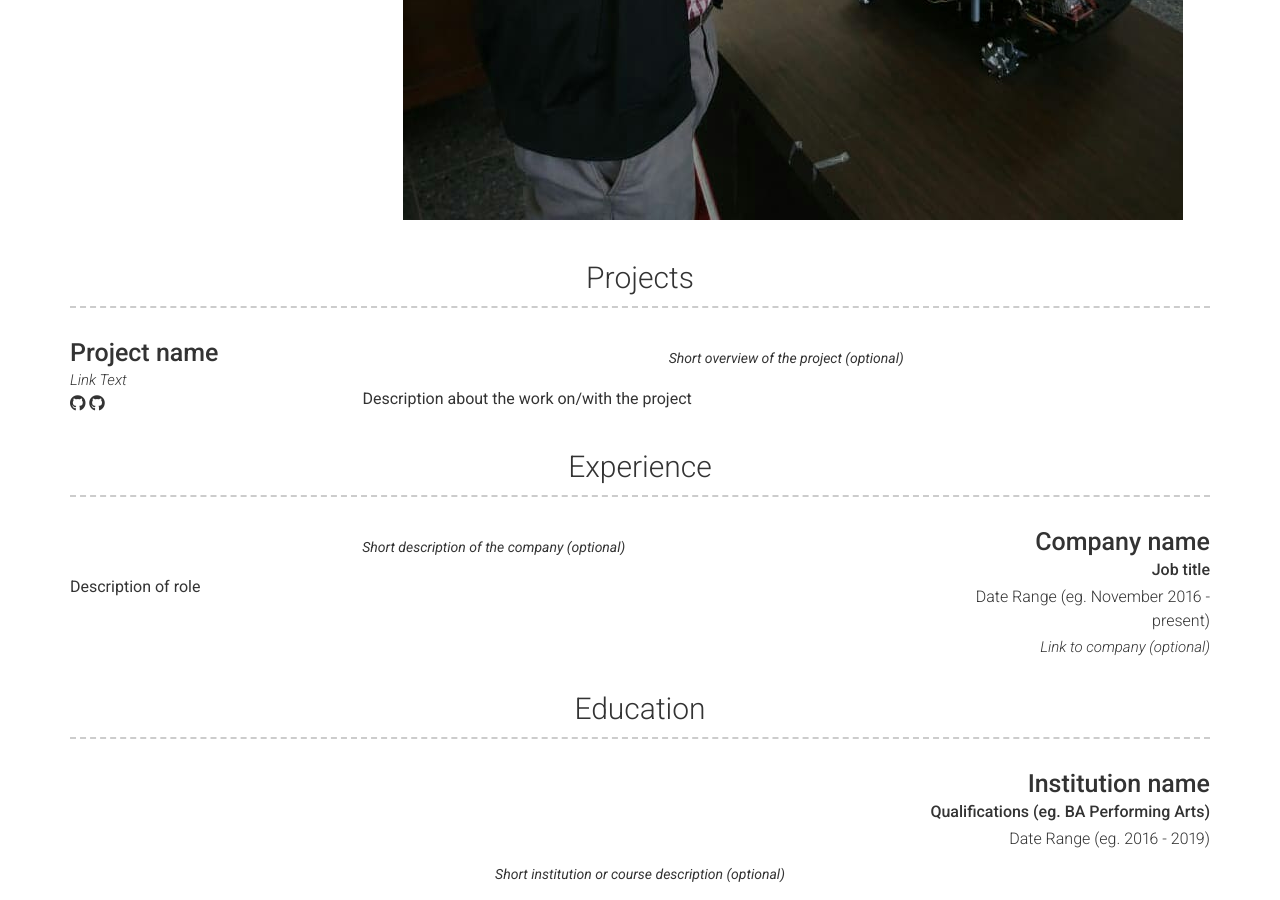
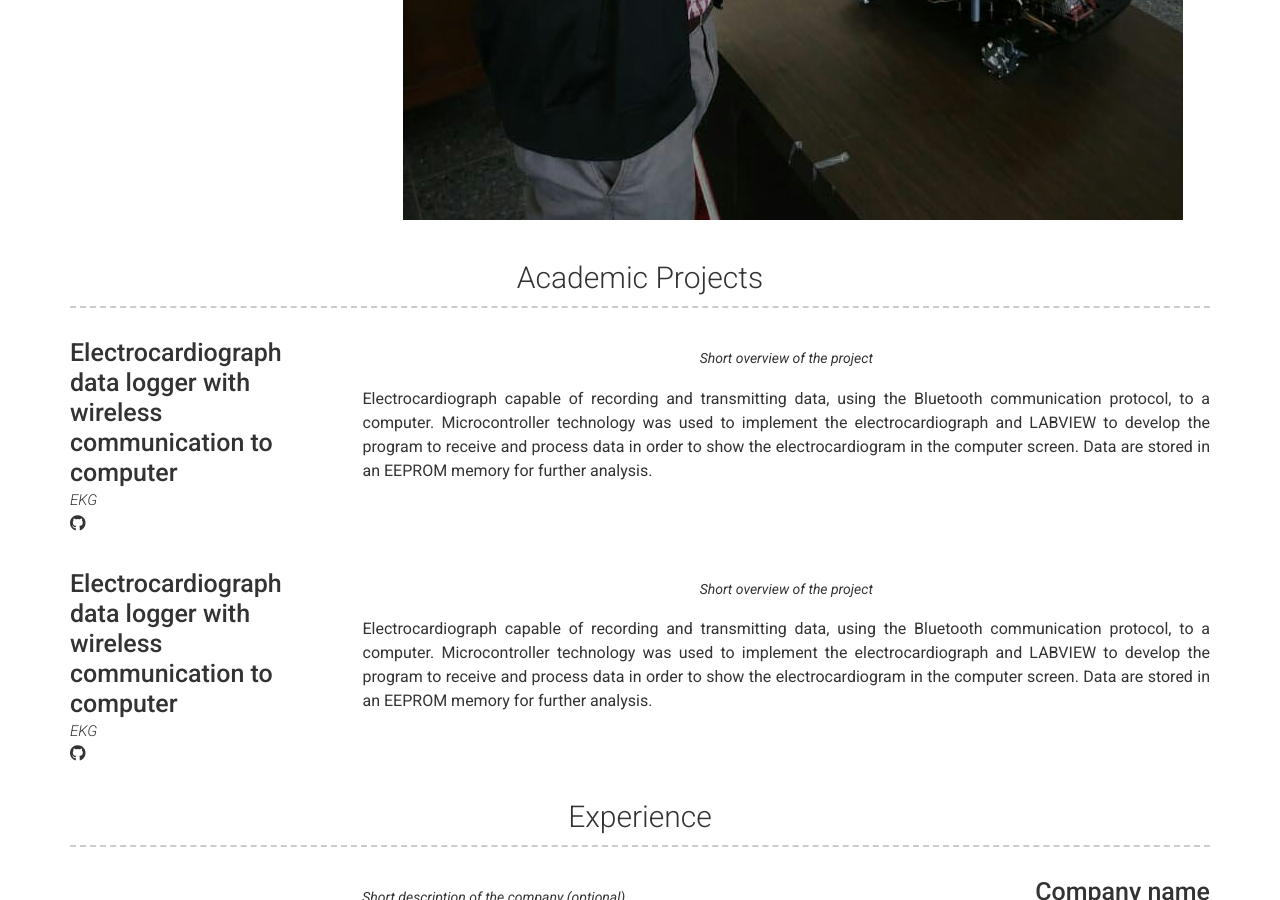
Before and after one commit to myalfred03/myalfred03.github.io, a Jekyll site: the page built from index.md, in a window 1280 px wide and 900 px high, scrolled down 1279 px. Built offline with Jekyll 4.4.1, drawn with Linux system fonts in a browser that asks for light colours; nearby versions of some CDN libraries; some of the changed text lies outside the part shown.

Commit message:
Update _config.yml

```diff
--- a/_config.yml
+++ b/_config.yml
@@ -7,7 +7,7 @@ version: 2
 
 # Personal info
 name: Yeser Alfredo Morales
-title: Automation Engineer
+title: Electronic Engineer
 email: myalfredo03@ieee.org
 # email_title: Email (Email title override)
 #phone: Your phone number (optional)
@@ -54,24 +54,34 @@ about_content: | # this will include new lines to allow paragraphs
     - Images ![alt text](/images/me.jpg "CR")
 
 content:
-  - title: Projects # Title for the section
+  - title: Academic Projects # Title for the section
     layout: list # Type of content section (list/text)
     content:
       - layout: left
-        title: Project name
-        link: Link to project (eg. sproogen.github.io/modern-resume-theme)(optional)
-        link_text: Link Text
+        title: Electrocardiograph data logger with wireless communication to computer
+        link: https://github.com/myalfred03/EKG-PIC18F-AD620-SMD
+        link_text: EKG
         additional_links:
           - title:  Github page for project (eg. sproogen/modern-resume-theme)
             icon: fab fa-github
-            url: Link to project (eg. sproogen.github.io/modern-resume-theme)(optional)
+            url: https://github.com/myalfred03/EKG-PIC18F-AD620-SMD
+        quote: >
+          Short overview of the project
+        description: | # this will include new lines to allow paragraphs
+          Electrocardiograph capable of recording and transmitting data, using the Bluetooth communication protocol, to a computer. Microcontroller technology was used to implement the electrocardiograph and LABVIEW to develop the program to receive and process data in order to show the electrocardiogram in the computer screen. Data are stored in an EEPROM memory for further analysis.
+      - layout: left
+        title: Electrocardiograph data logger with wireless communication to computer
+        link: https://github.com/myalfred03/EKG-PIC18F-AD620-SMD
+        link_text: EKG
+        additional_links:
           - title:  Github page for project (eg. sproogen/modern-resume-theme)
             icon: fab fa-github
-            url: Link to project (eg. sproogen.github.io/modern-resume-theme)(optional)
+            url: https://github.com/myalfred03/EKG-PIC18F-AD620-SMD
         quote: >
-          Short overview of the project (optional)
+          Short overview of the project
         description: | # this will include new lines to allow paragraphs
-          Description about the work on/with the project
+          Electrocardiograph capable of recording and transmitting data, using the Bluetooth communication protocol, to a computer. Microcontroller technology was used to implement the electrocardiograph and LABVIEW to develop the program to receive and process data in order to show the electrocardiogram in the computer screen. Data are stored in an EEPROM memory for further analysis.
+
   - title: Experience
     layout: list
     content:
```
